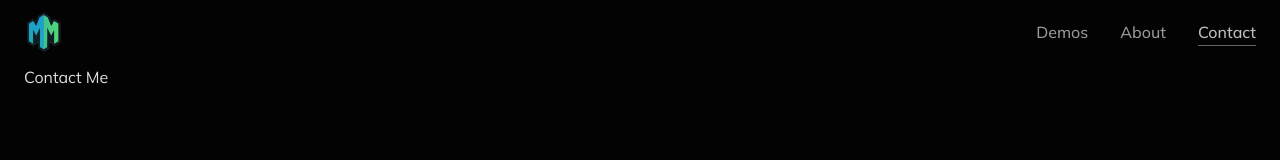
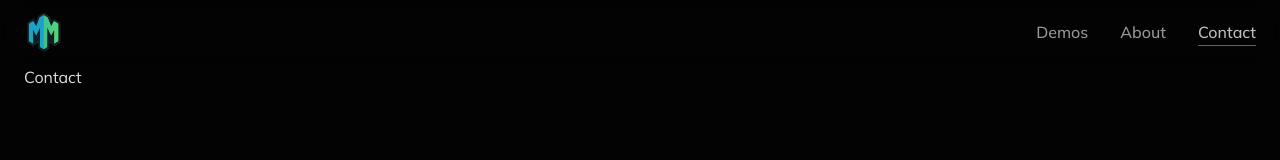
Before and after one commit to MickeyJ/mickey-professional-app, a Next.js app: page /contact in a window 1280 px wide. Shown: the top 160 px of the page. Built offline with nearby package versions, Linux system fonts and the light colour scheme; a web font is replaced by a local one.

Commit message:
another change to trigger

```diff
--- a/src/app/contact/page.tsx
+++ b/src/app/contact/page.tsx
@@ -1,3 +1,3 @@
 export default function ContactPage() {
-  return <div>Contact Me</div>;
+  return <div>Contact</div>;
 }
```
